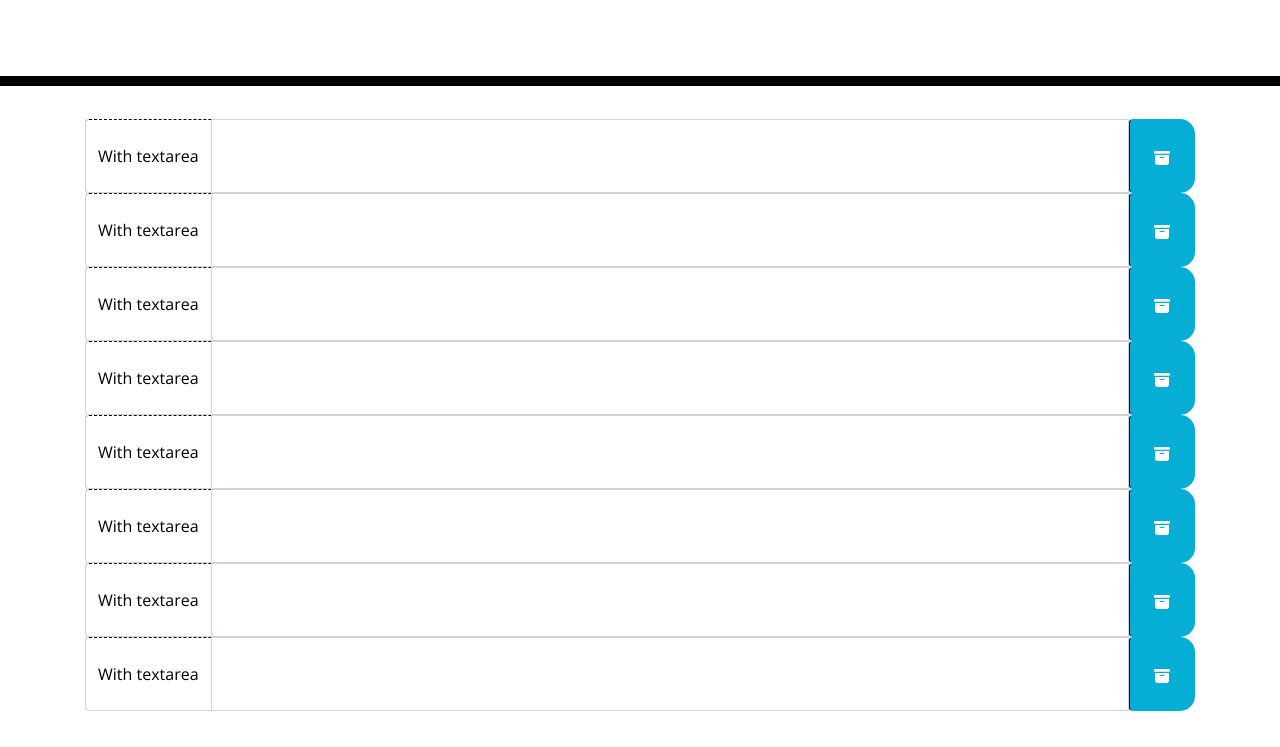
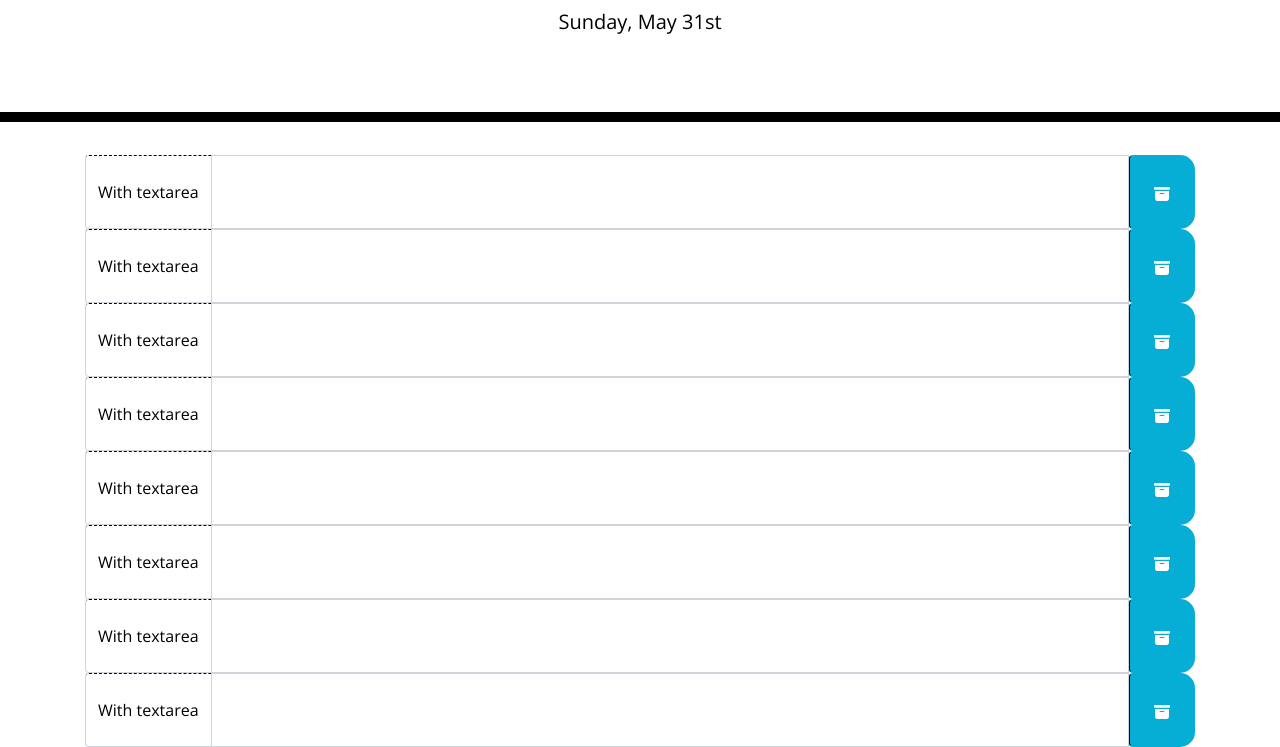
Before and after one commit to florhaidee/work-day-scheduler, a plain HTML site: page index.html in a window 1280 px wide. Shown: the part 182-929 px from the top of the page. Before the commit the page ends 893 px from the top, so only its background shows below. Drawn offline with nearby package versions, Linux system fonts and the light colour scheme.

Commit message:
created javaScript file and display current day

```diff
--- /dev/null
+++ b/assets/js/script.js
@@ -0,0 +1,6 @@
+//set currentday
+var currentday = function(){
+    var day = moment().format("dddd, MMMM Do");
+    $("#currentDay").text(day);
+}
+currentday();
--- a/index.html
+++ b/index.html
@@ -108,5 +108,6 @@
 
     <script src="https://code.jquery.com/jquery-3.4.1.min.js"></script>
     <script src="https://cdnjs.cloudflare.com/ajax/libs/moment.js/2.24.0/moment.min.js"></script>
+    <script src="./assets/js/script.js"></script>
   </body>
 </html>
```
